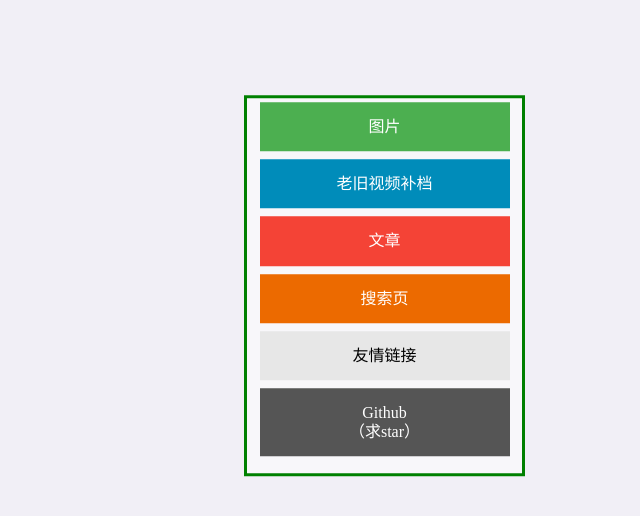
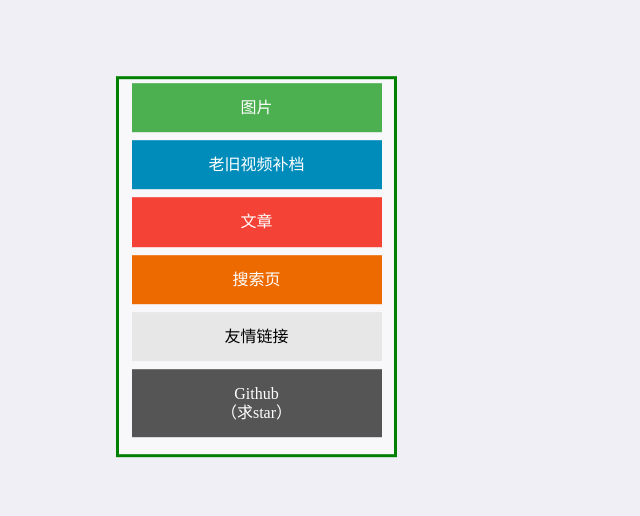
Before and after one commit to liubaiqian/liubaiqian.github.io, a plain HTML site: page index.html in a window 1280 px wide. Shown: the whole page, without its empty margins (268-908 px from the left). Drawn offline with Linux system fonts and the light colour scheme.

Commit message:
Update index.html

```diff
--- a/index.html
+++ b/index.html
@@ -101,8 +101,8 @@ a:active {
   margin: auto;
   background: rgba(255, 255, 255, 0.5);
   border: 3px solid green;
-  transform: translateY(25%);
-  left: 40%;
+  transform: translateY(20%);
+  left: 30%;
 }
         </style>
 </head>
```
